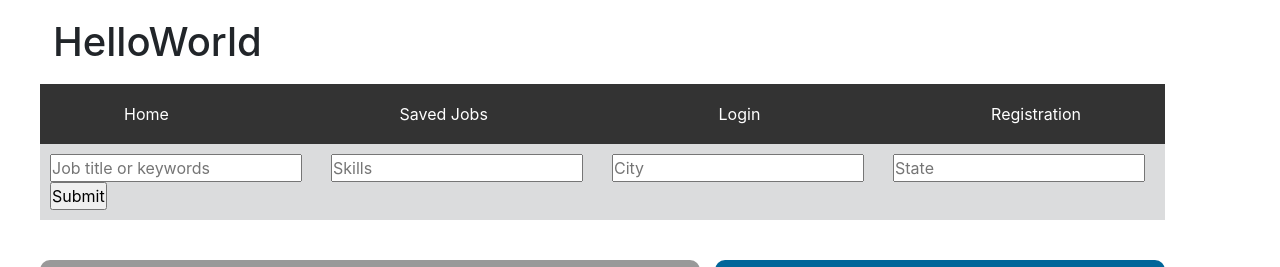
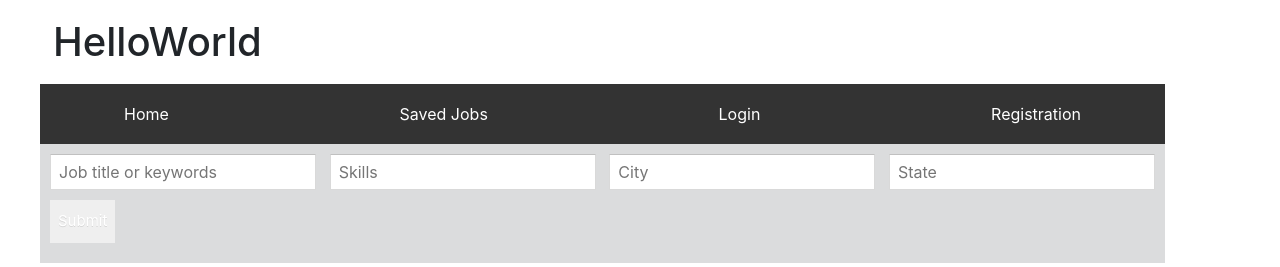
Before and after one commit to godwolfwood/hello_world, a Django app: page / in a window 1280 px wide. Shown: the top 267 px of the page. Run offline with Django 3.2, Linux system fonts and the light colour scheme; parts of the project's set-up code (start-up, migrations or seed data) failed here and were passed over; some libraries are stand-ins or nearby versions.

Commit message:
Finished styling the search form

```diff
--- a/apps/HelloWorld/static/HelloWorld/css/style.css
+++ b/apps/HelloWorld/static/HelloWorld/css/style.css
@@ -48,17 +48,41 @@ nav {
 div.state_container li a {
     color: white;
 }
-.search-color {
+.search-bar {
     background-color: #dbdcdd;
     margin-top: -16px;
     margin-bottom: 40px;
 }
-.search-color input {
+/* .search-bar input {
     margin-right: 10px;
+} */
+.search-bar input[type=text] {
+    height: 36px;
+    font-size: 16px;
+    margin-bottom: 10px;
+    -webkit-appearance: none;
+    background: #fff;
+    border: 1px solid #d9d9d9;
+    border-top: 1px solid #c0c0c0;
+    /* border-radius: 2px; */
+    padding: 0 8px;
+    box-sizing: border-box;
+    -moz-box-sizing: border-box;
+}
+.search-bar input[type=submit] {
+    display: block;
+    margin-bottom: 10px;
+    position: relative;
+    border: 0px;
+    color: #fff;
+    text-shadow: 0 1px rgba(0,0,0,0.1);
+    /* background-color: #4d90fe; */
+    padding: 10px 8px;
+    font-size: 15px;
 }
 /* .facebook-login {
     background-image: url("../../static/HelloWorld/images/facebook.png");
-} */
+}  */
 /* Main content styles */
 
 .main-content {
@@ -156,7 +180,6 @@ h5,
   display: block;
   margin-bottom: 10px;
   position: relative;
-
   border: 0px;
   color: #fff;
   text-shadow: 0 1px rgba(0,0,0,0.1);
--- a/apps/HelloWorld/templates/HelloWorld/index.html
+++ b/apps/HelloWorld/templates/HelloWorld/index.html
@@ -29,7 +29,7 @@
                 {% endif %}
             </ul>
         </nav>
-        <form action="/search" class="navbar navbar-default menubar search-color" method="POST">
+         <form action="/search" class="navbar navbar-default menubar search-bar" method="POST">
             {% csrf_token %}
             <input type="text" placeholder="Job title or keywords" name="search_form">
             <input type="text" placeholder="Skills" name="skills_form">
```
